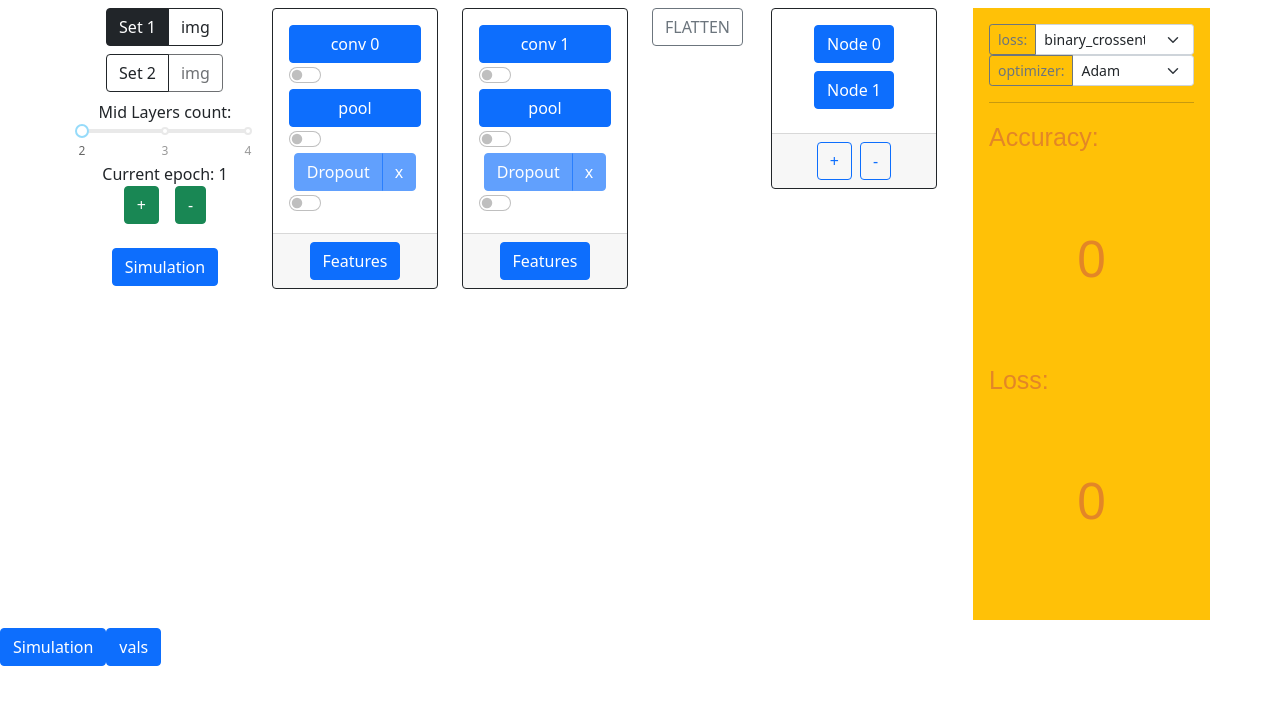
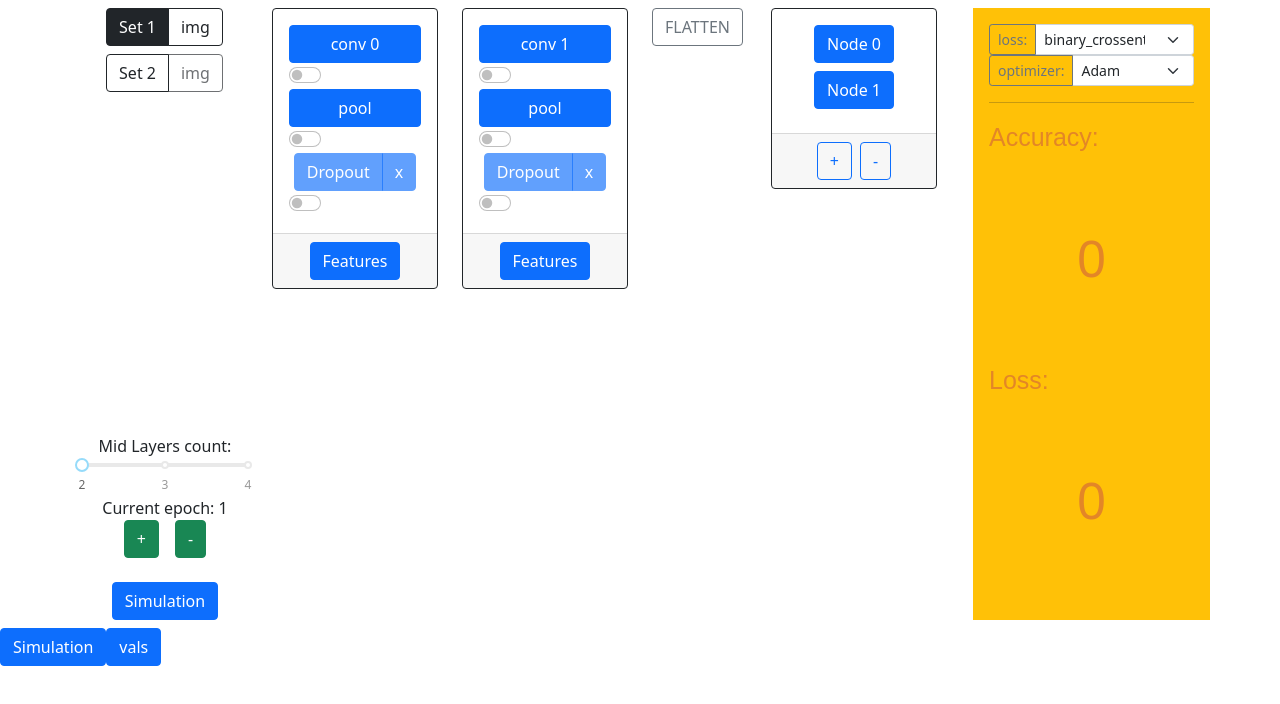
Before and after one commit to Wklej/CNNSIM, a React (Create React App) app: page / in a window 1280 px wide. Shown: the top 704 px of the page. Built offline with nearby package versions, Linux system fonts and the light colour scheme.

Commit message:
params on bottom

```diff
--- a/src/Layers/Input.js
+++ b/src/Layers/Input.js
@@ -9,13 +9,14 @@ const Input = ({handleSliderChange, handleModelChange, handleImageChange, setLos
     const [toggleImageButton, setToggleImageButton] = useState(1)
 
     return (
-        <div className="col text-center">
+        <div className="col text-center position-relative">
             <div>
                 <ModelSet modelID={1} handleModelChange={handleModelChange} handleImageChange={handleImageChange}
                         check={true} setLossFunc={setLossFunc} toggle={toggleImageButton} setToggle={setToggleImageButton} />
                 <ModelSet modelID={2} handleModelChange={handleModelChange} handleImageChange={handleImageChange}
                         setLossFunc={setLossFunc} toggle={toggleImageButton} setToggle={setToggleImageButton} />
             </div>
+            <div className="position-absolute bottom-0">
                 <div>
                     Mid Layers count:
                     <Slider min={2} max={4} dots={true} marks={{2:2, 3:3, 4:4}}
@@ -29,7 +30,7 @@ const Input = ({handleSliderChange, handleModelChange, handleImageChange, setLos
                 <div>
                     <button className='btn btn-primary' onClick={compare}>Simulation</button>
                 </div>
-
+            </div>
 
         </div>
     );
```
Lines whose indentation alone changed are shown as unchanged.
